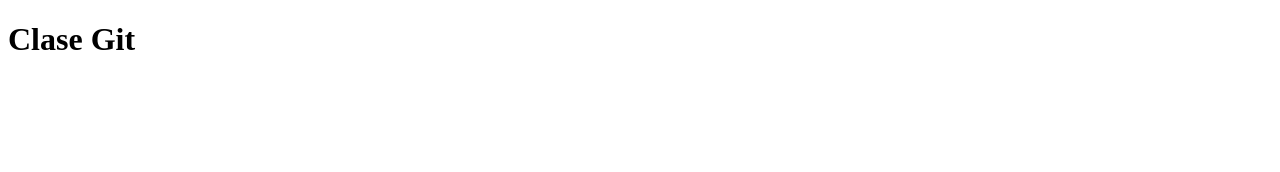
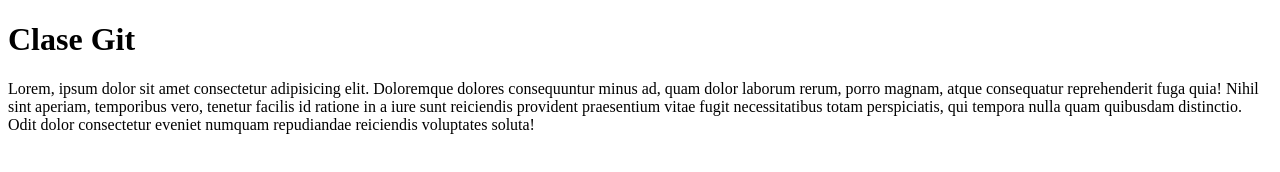
Before and after one commit to Flaviorin/prueba_git, a plain HTML site: page index.html in a window 1280 px wide. Drawn offline with Linux system fonts and the light colour scheme.

Commit message:
parrafo agregado

```diff
--- a/index.html
+++ b/index.html
@@ -9,6 +9,7 @@
 <body>
 
     <h1>Clase Git</h1>
-
+    <!-- alt+z -->
+    <p>Lorem, ipsum dolor sit amet consectetur adipisicing elit. Doloremque dolores consequuntur minus ad, quam dolor laborum rerum, porro magnam, atque consequatur reprehenderit fuga quia! Nihil sint aperiam, temporibus vero, tenetur facilis id ratione in a iure sunt reiciendis provident praesentium vitae fugit necessitatibus totam perspiciatis, qui tempora nulla quam quibusdam distinctio. Odit dolor consectetur eveniet numquam repudiandae reiciendis voluptates soluta!</p>
 </body>
 </html>
```
